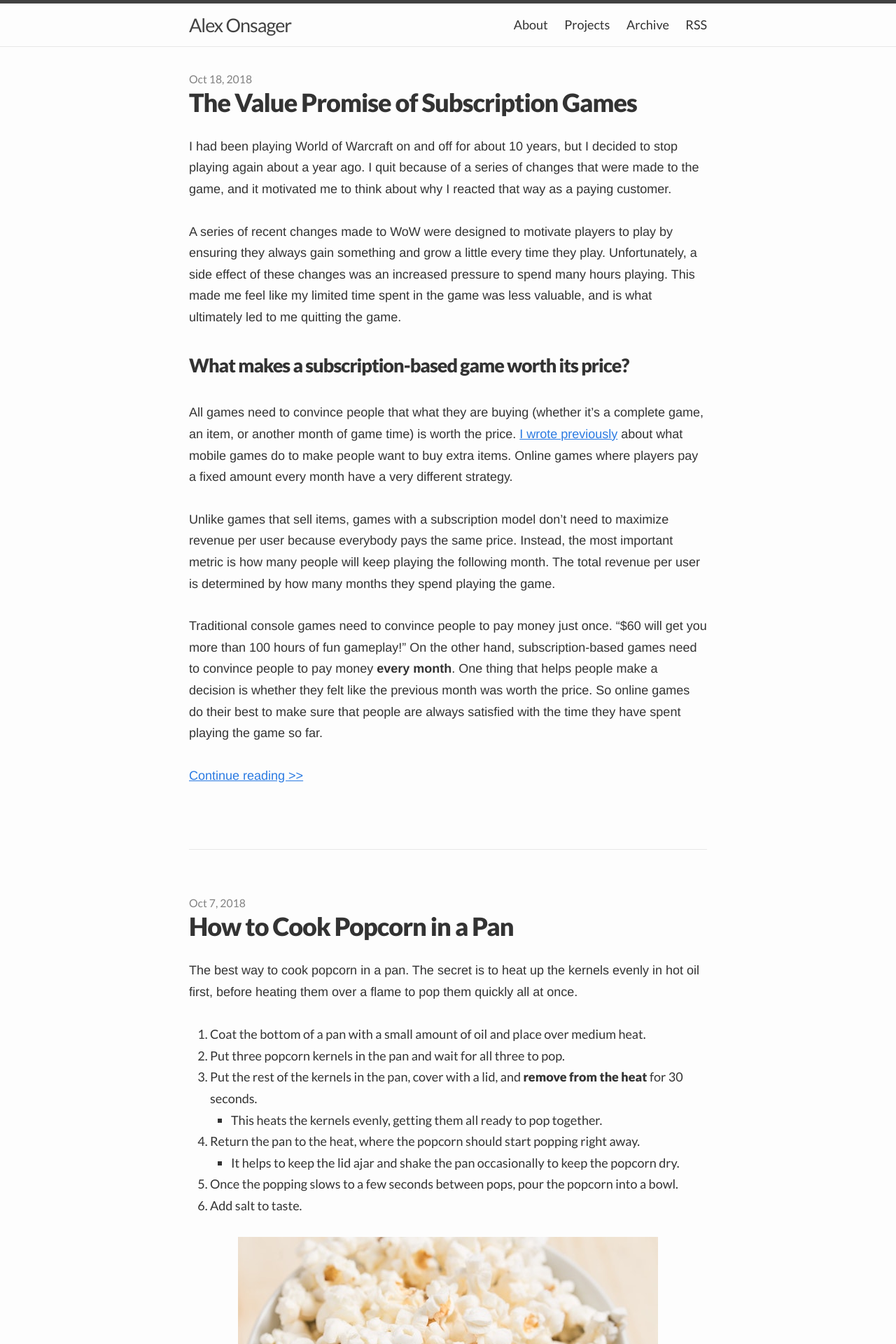
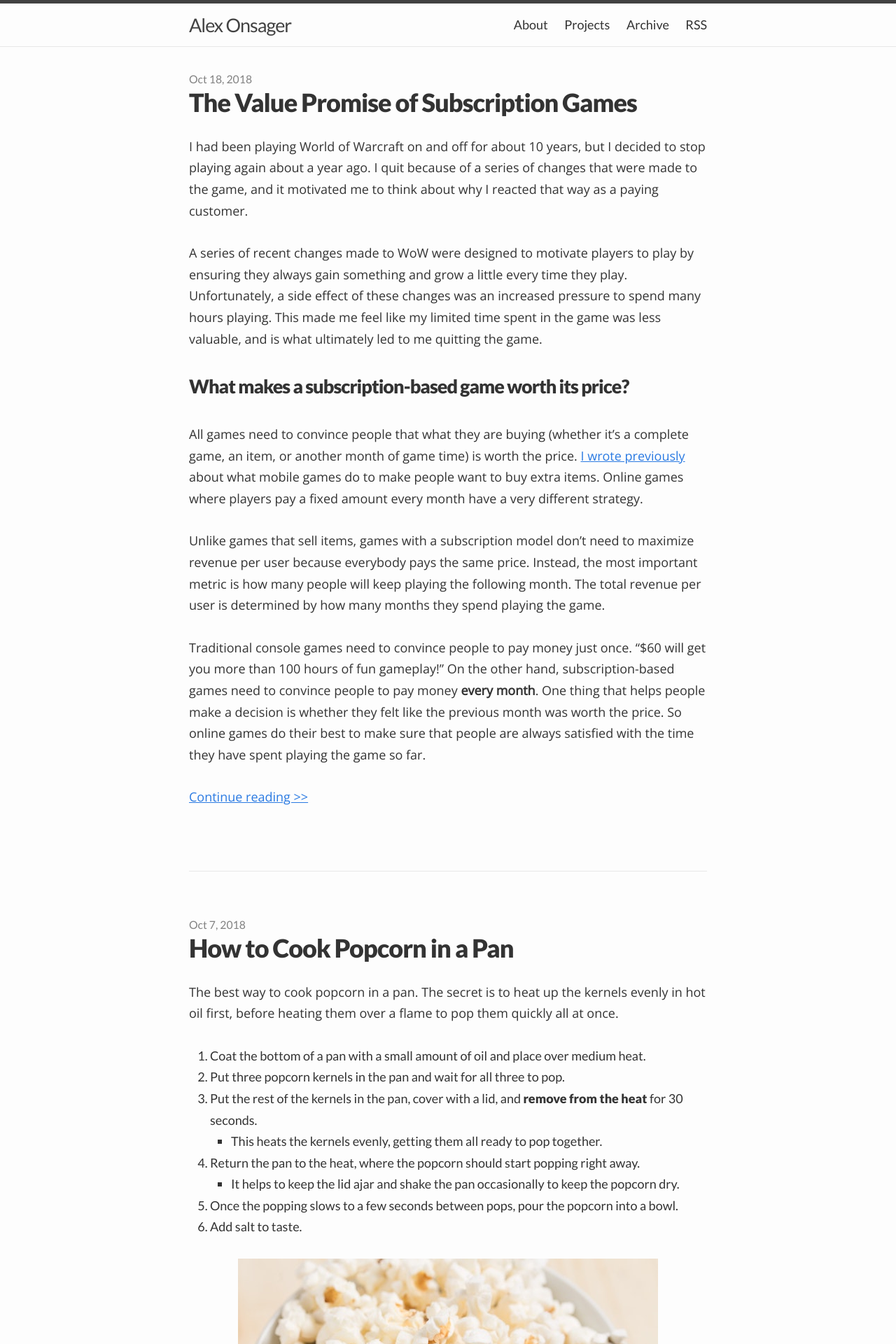
Before and after one commit to aonsager/aonsager.github.io, a Jekyll site: the page built from index.html, in a window 1280 px wide. Shown: the top 1920 px of the page at 70% size. Built offline with Jekyll 4.4.1, drawn with Linux system fonts in a browser that asks for light colours; the list of posts is cut into pages by our own code.

Commit message:
open sans for body

```diff
--- a/_includes/head.html
+++ b/_includes/head.html
@@ -7,6 +7,7 @@
   <meta name="description" content="{{ page.excerpt | default: site.description | strip_html | normalize_whitespace | truncate: 160 | escape }}">
 
   <link href="https://fonts.googleapis.com/css?family=Lato:400,900" rel="stylesheet">
+  <link href="https://fonts.googleapis.com/css?family=Open+Sans" rel="stylesheet">
   <link rel="stylesheet" href="{{ "/assets/main.css" | relative_url }}">
   <link rel="canonical" href="{{ page.url | replace:'index.html','' | absolute_url }}">
   <link rel="alternate" type="application/rss+xml" title="{{ site.title | escape }}" href="{{ "/feed.xml" | relative_url }}">
--- a/_sass/minima.scss
+++ b/_sass/minima.scss
@@ -3,7 +3,7 @@
 // Define defaults for each variable.
 
 $base-font-family: Lato, Arial, sans-serif !default;
-$body-font-family: 'Helvetica Neue', Helvetica, Arial, sans-serif !default;
+$body-font-family: 'Open Sans', Helvetica, Arial, sans-serif !default;
 $base-font-size:   18px !default;
 $base-font-weight: 400 !default;
 $bold-font-weight: 900 !default;
```
